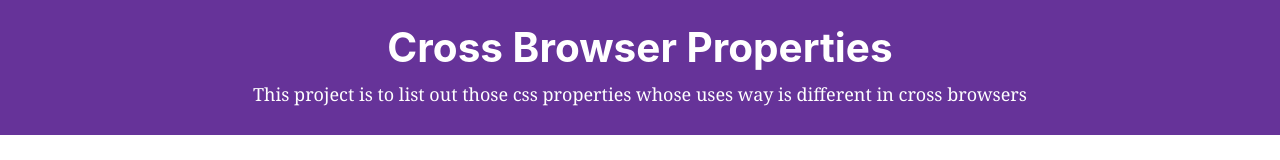
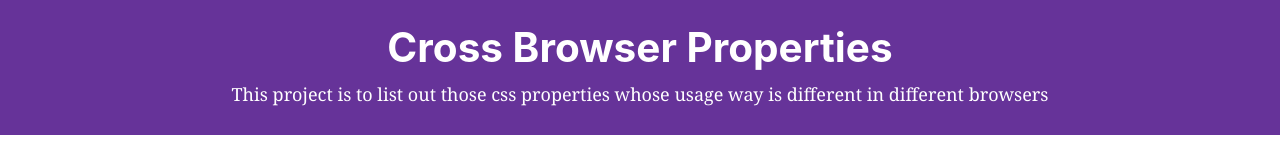
Before and after one commit to IsAmrish/cross-browser, a Gatsby site: page / in a window 1280 px wide. Shown: the top 160 px of the page. Built offline with nearby package versions, Linux system fonts and the light colour scheme; Gatsby itself is replaced by a stand-in of ours.

Commit message:
Update wording
Signed-off-by: isamrish <askmaurya48@gmail.com>

```diff
--- a/src/components/header.js
+++ b/src/components/header.js
@@ -27,7 +27,7 @@ const Header = ({ siteTitle }) => (
           {siteTitle}
         </Link>
       </h1>
-      <p style={{ textAlign: 'center', color: 'white', margin: "0px", lineHeight: "30px" }}>This project is to list out those css properties whose uses way is different in cross browsers</p>
+      <p style={{ textAlign: 'center', color: 'white', margin: "0px", lineHeight: "30px" }}>This project is to list out those css properties whose usage way is different in different browsers</p>
     </div>
   </header>
 )
```
